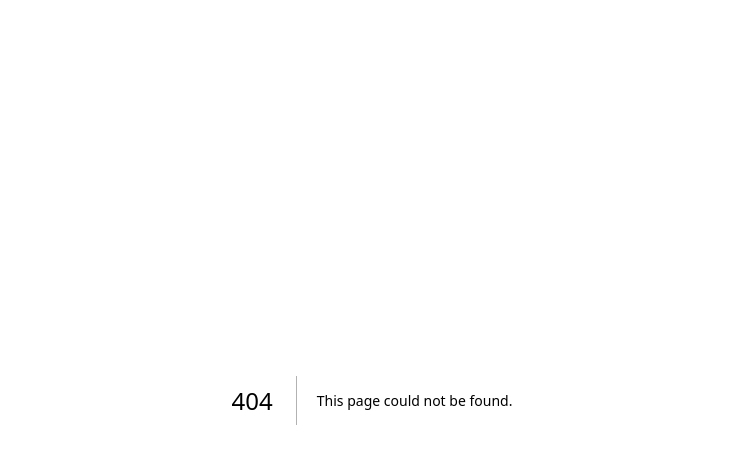
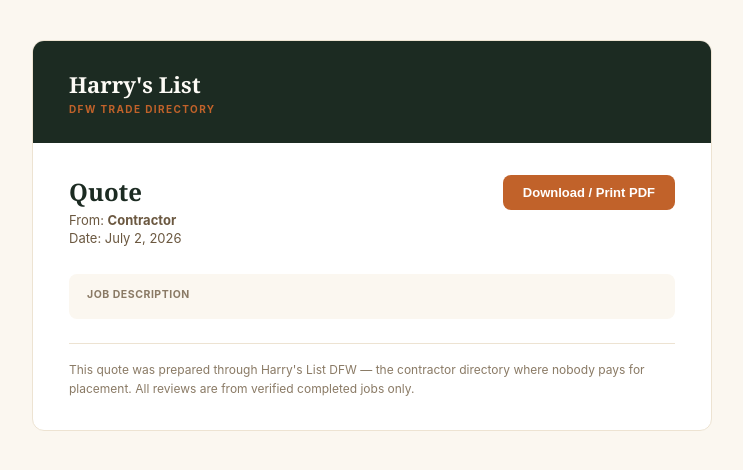
Before and after one commit to varies87/harrys-list-website, a Next.js app: page /quote-preview in a window 1280 px wide. Before the commit this address had no page. Shown: the top 470 px of the page, without its empty margins (268-1011 px from the left). Built offline with nearby package versions, Linux system fonts and the light colour scheme.

Commit message:
Add itemized quote builder and PDF preview

```diff
--- /dev/null
+++ b/pages/quote-preview.jsx
@@ -0,0 +1,125 @@
+import Head from "next/head";
+import { useRouter } from "next/router";
+import { useEffect, useState } from "react";
+
+export default function QuotePreviewPage() {
+  const router = useRouter();
+  const [data, setData] = useState(null);
+
+  useEffect(() => {
+    if (!router.isReady) return;
+    const { contractor, description, items, total, message } = router.query;
+    try {
+      setData({
+        contractor: contractor || "Contractor",
+        description: description || "",
+        items: items ? JSON.parse(items) : [],
+        total: parseFloat(total) || 0,
+        message: message || "",
+        date: new Date().toLocaleDateString("en-US", { month: "long", day: "numeric", year: "numeric" }),
+      });
+    } catch {
+      setData(null);
+    }
+  }, [router.isReady, router.query]);
+
+  if (!data) return <div style={{ padding: 40, fontFamily: "sans-serif" }}>Loading…</div>;
+
+  return (
+    <>
+      <Head>
+        <title>Quote from {data.contractor} — Harry's List</title>
+        <meta name="robots" content="noindex" />
+        <style>{`
+          @media print {
+            .no-print { display: none !important; }
+            body { background: white !important; }
+            .quote-wrap { box-shadow: none !important; border: none !important; }
+          }
+        `}</style>
+      </Head>
+      <div style={{ background: "#FBF7F0", minHeight: "100vh", padding: "40px 24px", fontFamily: "-apple-system, BlinkMacSystemFont, 'Segoe UI', sans-serif" }}>
+        <div className="quote-wrap" style={{ maxWidth: 680, margin: "0 auto", background: "#fff", borderRadius: 12, border: "1px solid #EDE3D2", overflow: "hidden" }}>
+
+          {/* Header */}
+          <div style={{ background: "#1C2B22", padding: "28px 36px" }}>
+            <div style={{ fontFamily: "Georgia,serif", fontSize: 22, fontWeight: 600, color: "#FDFBF6" }}>Harry's List</div>
+            <div style={{ fontSize: 10, fontWeight: 700, letterSpacing: "0.14em", textTransform: "uppercase", color: "#C1622A", marginTop: 4 }}>DFW Trade Directory</div>
+          </div>
+
+          {/* Quote details */}
+          <div style={{ padding: "32px 36px" }}>
+            <div style={{ display: "flex", justifyContent: "space-between", alignItems: "flex-start", marginBottom: 28 }}>
+              <div>
+                <div style={{ fontSize: 24, fontWeight: 700, color: "#1C2B22", fontFamily: "Georgia,serif", marginBottom: 4 }}>Quote</div>
+                <div style={{ fontSize: 13, color: "#6B5840" }}>From: <strong>{data.contractor}</strong></div>
+                <div style={{ fontSize: 13, color: "#6B5840", marginTop: 2 }}>Date: {data.date}</div>
+              </div>
+              <button
+                className="no-print"
+                onClick={() => window.print()}
+                style={{ background: "#C1622A", color: "#fff", border: "none", borderRadius: 8, padding: "10px 20px", fontSize: 13, fontWeight: 600, cursor: "pointer" }}
+              >
+                Download / Print PDF
+              </button>
+            </div>
+
+            {/* Job description */}
+            <div style={{ background: "#FBF7F0", borderRadius: 8, padding: "14px 18px", marginBottom: 24 }}>
+              <div style={{ fontSize: 10.5, fontWeight: 700, textTransform: "uppercase", letterSpacing: "0.05em", color: "#8A7A65", marginBottom: 4 }}>Job description</div>
+              <div style={{ fontSize: 14, color: "#1C2B22" }}>{data.description}</div>
+            </div>
+
+            {/* Line items table */}
+            {data.items.length > 0 && (
+              <table style={{ width: "100%", borderCollapse: "collapse", marginBottom: 24 }}>
+                <thead>
+                  <tr style={{ borderBottom: "2px solid #EDE3D2" }}>
+                    <th style={{ textAlign: "left", padding: "8px 12px 10px 0", fontSize: 11, fontWeight: 700, textTransform: "uppercase", letterSpacing: "0.05em", color: "#8A7A65" }}>Description</th>
+                    <th style={{ textAlign: "center", padding: "8px 12px 10px", fontSize: 11, fontWeight: 700, textTransform: "uppercase", letterSpacing: "0.05em", color: "#8A7A65", width: 60 }}>Qty</th>
+                    <th style={{ textAlign: "right", padding: "8px 0 10px 12px", fontSize: 11, fontWeight: 700, textTransform: "uppercase", letterSpacing: "0.05em", color: "#8A7A65", width: 100 }}>Unit price</th>
+                    <th style={{ textAlign: "right", padding: "8px 0 10px 12px", fontSize: 11, fontWeight: 700, textTransform: "uppercase", letterSpacing: "0.05em", color: "#8A7A65", width: 100 }}>Total</th>
+                  </tr>
+                </thead>
+                <tbody>
+                  {data.items.map((item, i) => {
+                    const qty = parseFloat(item.qty) || 1;
+                    const unit = parseFloat(item.unitPrice) || 0;
+                    const total = qty * unit;
+                    return (
+                      <tr key={i} style={{ borderBottom: "1px solid #F2EDE6" }}>
+                        <td style={{ padding: "12px 12px 12px 0", fontSize: 14, color: "#1C2B22" }}>{item.description}</td>
+                        <td style={{ padding: "12px", fontSize: 14, color: "#1C2B22", textAlign: "center" }}>{qty}</td>
+                        <td style={{ padding: "12px 0 12px 12px", fontSize: 14, color: "#1C2B22", textAlign: "right", fontFamily: "monospace" }}>${unit.toLocaleString("en-US", { minimumFractionDigits: 2 })}</td>
+                        <td style={{ padding: "12px 0 12px 12px", fontSize: 14, color: "#1C2B22", textAlign: "right", fontFamily: "monospace" }}>${total.toLocaleString("en-US", { minimumFractionDigits: 2 })}</td>
+                      </tr>
+                    );
+                  })}
+                </tbody>
+                <tfoot>
+                  <tr>
+                    <td colSpan={3} style={{ padding: "14px 12px 14px 0", textAlign: "right", fontWeight: 700, fontSize: 15, color: "#1C2B22" }}>Total</td>
+                    <td style={{ padding: "14px 0 14px 12px", textAlign: "right", fontWeight: 700, fontSize: 18, color: "#C1622A", fontFamily: "monospace" }}>${data.total.toLocaleString("en-US", { minimumFractionDigits: 2 })}</td>
+                  </tr>
+                </tfoot>
+              </table>
+            )}
+
+            {/* Message */}
+            {data.message && (
+              <div style={{ background: "#FBF7F0", borderRadius: 8, padding: "14px 18px", marginBottom: 24 }}>
+                <div style={{ fontSize: 10.5, fontWeight: 700, textTransform: "uppercase", letterSpacing: "0.05em", color: "#8A7A65", marginBottom: 4 }}>Note from contractor</div>
+                <div style={{ fontSize: 14, color: "#3D4F42", lineHeight: 1.6 }}>{data.message}</div>
+              </div>
+            )}
+
+            {/* Footer note */}
+            <div style={{ fontSize: 12, color: "#8A7A65", lineHeight: 1.6, borderTop: "1px solid #EDE3D2", paddingTop: 16 }}>
+              This quote was prepared through Harry's List DFW — the contractor directory where nobody pays for placement. All reviews are from verified completed jobs only.
+            </div>
+          </div>
+        </div>
+      </div>
+    </>
+  );
+}
```
Also changed, not shown: 1 other file (tests, documents, lock files or other folders).
